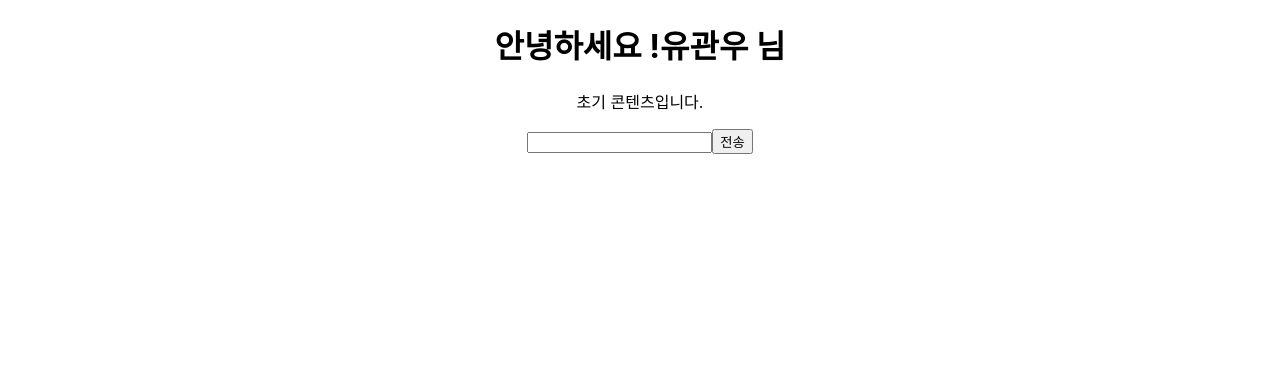
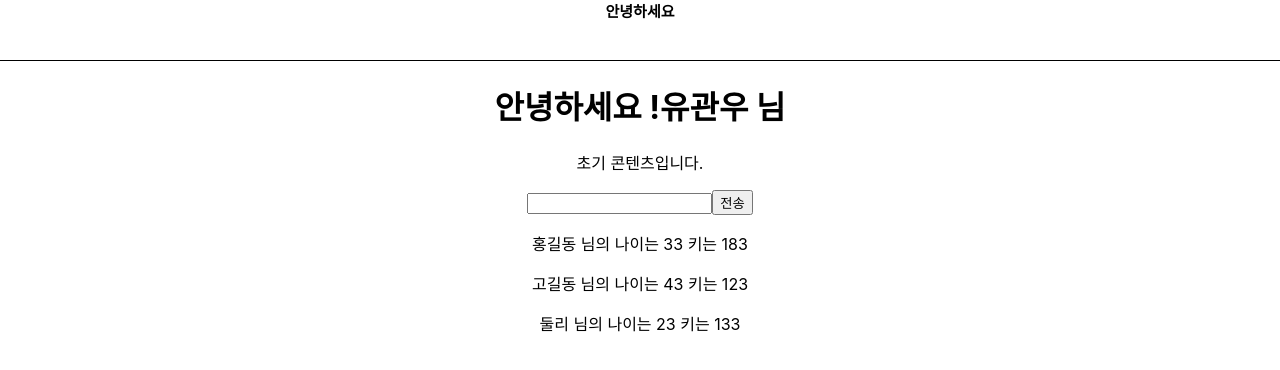
Before and after one commit to skymill2000/fintech0627, a React (Create React App) app in the folder fintech/: page / in a window 1280 px wide. Shown: the top 370 px of the page. Built offline with nearby package versions, Linux system fonts and the light colour scheme.

Commit message:
리스트 컴포넌트 디자인 스타일드 컴포넌트 라이브러리 추가

```diff
--- a/fintech/package.json
+++ b/fintech/package.json
@@ -9,6 +9,7 @@
     "react": "^18.2.0",
     "react-dom": "^18.2.0",
     "react-scripts": "5.0.1",
+    "styled-components": "^5.3.5",
     "web-vitals": "^2.1.4"
   },
   "scripts": {
--- a/fintech/src/App.js
+++ b/fintech/src/App.js
@@ -2,12 +2,16 @@ import logo from "./logo.svg";
 import "./App.css";
 import Welcome from "./components/Welcome";
 import InputComponents from "./components/InputComponents";
+import ListComponent from "./components/ListComponent";
+import TopBar from "./components/common/TopBar";
 
 function App() {
   return (
     <div className="App">
+      <TopBar></TopBar>
       <Welcome username="유관우"></Welcome>
       <InputComponents></InputComponents>
+      <ListComponent></ListComponent>
     </div>
   );
 }
--- /dev/null
+++ b/fintech/src/components/ListComponent.js
@@ -0,0 +1,20 @@
+import React, { useState } from "react";
+
+const ListComponent = () => {
+  const [list, setList] = useState([
+    { username: "홍길동", age: 33, height: 183 },
+    { username: "고길동", age: 43, height: 123 },
+    { username: "둘리", age: 23, height: 133 },
+  ]);
+  return (
+    <div>
+      {list.map((data) => {
+        return (
+          <p>{`${data.username} 님의 나이는 ${data.age} 키는 ${data.height}`}</p>
+        );
+      })}
+    </div>
+  );
+};
+
+export default ListComponent;
--- /dev/null
+++ b/fintech/src/components/common/TopBar.js
@@ -0,0 +1,15 @@
+import React from "react";
+import styled from "styled-components";
+
+const TopBarBlock = styled.div`
+  height: 60px;
+  font-size: 15px;
+  font-weight: bold;
+  border-bottom: 1px solid #000;
+`;
+
+const TopBar = () => {
+  return <TopBarBlock>안녕하세요</TopBarBlock>;
+};
+
+export default TopBar;
```
Also changed, not shown: 1 other file (tests, documents, lock files or other folders).
